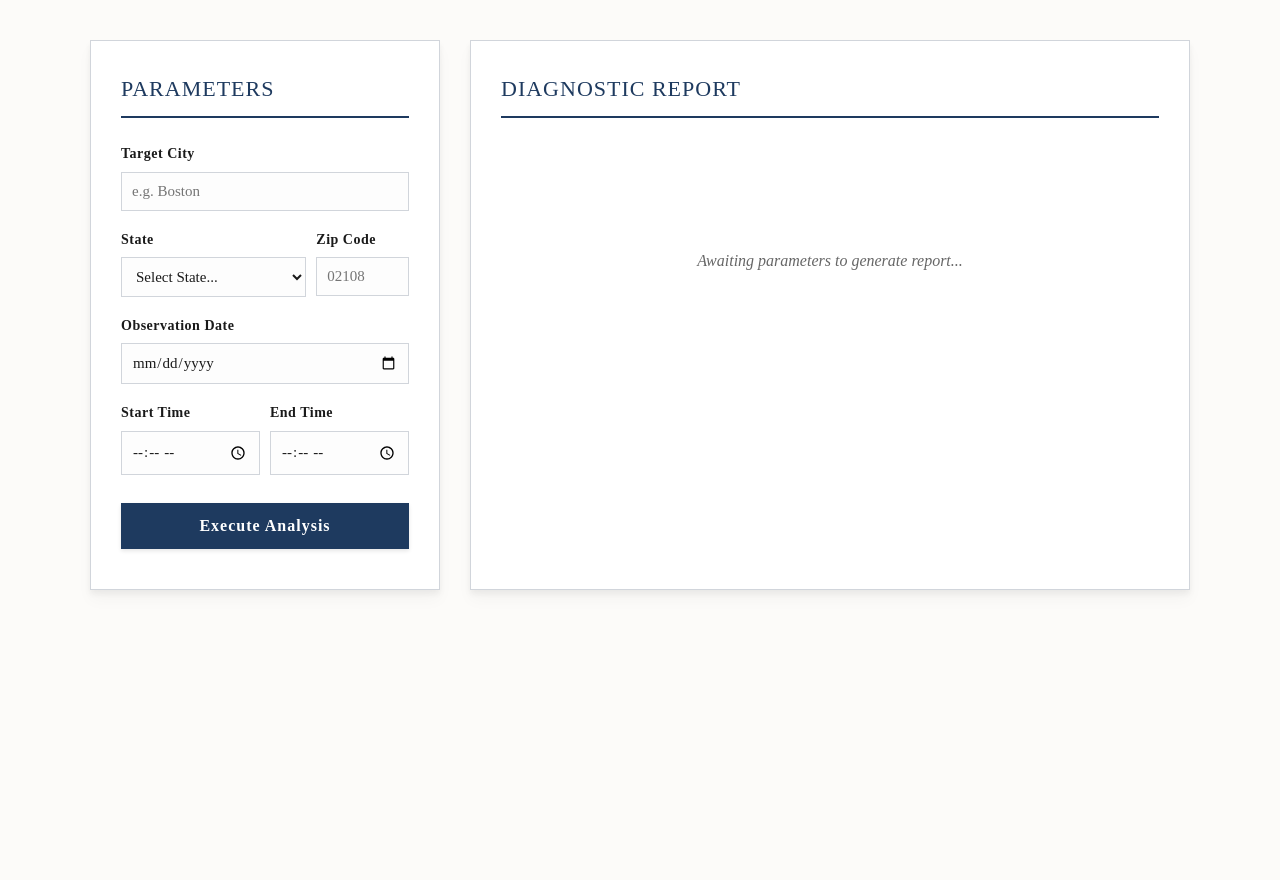
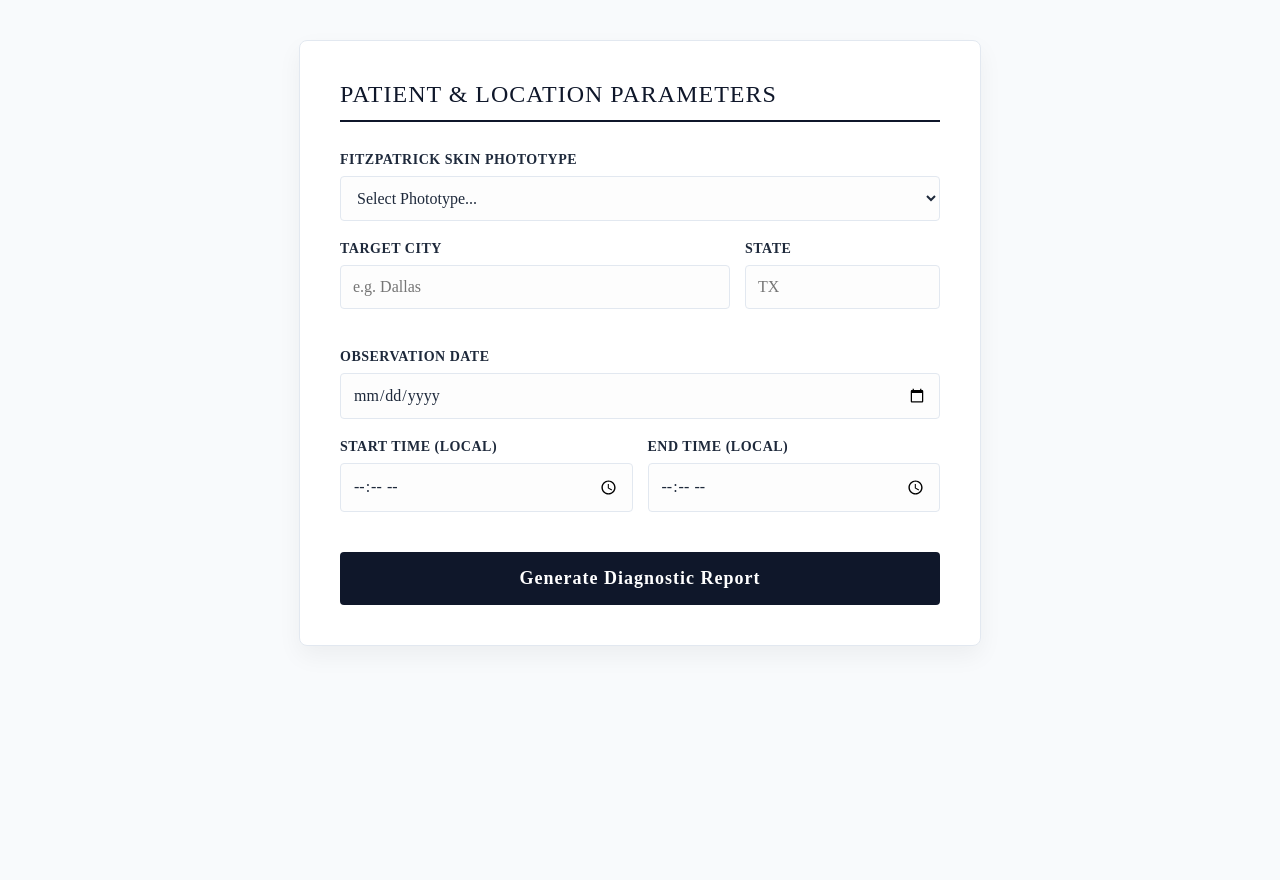
Before and after one commit to casestudy-stack/UV-Dashboard, a Flask app: page / in a window 1280 px wide. Before the commit the page ends 594 px from the top, so only its background shows below. Run offline with Flask 3, Linux system fonts and the light colour scheme.

Commit message:
Update index.html

```diff
--- a/templates/index.html
+++ b/templates/index.html
@@ -3,7 +3,7 @@
 <head>
     <meta charset="UTF-8">
     <meta name="viewport" content="width=device-width, initial-scale=1.0">
-    <title>UV Radiant Exposure Analysis</title>
+    <title>Clinical UV Dosimetry</title>
 
     <link rel="stylesheet" href="https://unpkg.com/leaflet@1.9.4/dist/leaflet.css" />
     <script src="https://unpkg.com/leaflet@1.9.4/dist/leaflet.js"></script>
@@ -11,11 +11,15 @@
 
     <style>
         :root {
-            --bg-color: #fcfbf9; /* Elegant ivory/off-white */
+            --bg-color: #f8fafc;
             --card-bg: #ffffff;
-            --text-main: #1a1a1a;
-            --navy-accent: #1e3a5f;
-            --border-color: #d1d5db;
+            --text-main: #1e293b;
+            --navy-accent: #0f172a;
+            --medical-blue: #0284c7;
+            --border-color: #e2e8f0;
+            --danger: #ef4444;
+            --warning: #f59e0b;
+            --safe: #22c55e;
         }
 
         body {
@@ -23,186 +27,190 @@
             background-color: var(--bg-color);
             color: var(--text-main);
             margin: 0;
-            padding: 40px 20px;
+            min-height: 100vh;
             display: flex;
             justify-content: center;
-            line-height: 1.6;
+            align-items: flex-start;
+            padding: 40px 20px;
         }
 
-        .dashboard-grid {
-            display: grid;
-            grid-template-columns: 350px 1fr;
-            gap: 30px;
-            max-width: 1100px;
+        /* --- SPA View Transitions --- */
+        .view-container {
+            display: none; /* Hidden by default */
             width: 100%;
+            max-width: 1000px;
+            animation: fadeIn 0.4s ease-out forwards;
+        }
+
+        .view-container.active {
+            display: block; /* Shows the active page */
+        }
+
+        @keyframes fadeIn {
+            from { opacity: 0; transform: translateY(15px); }
+            to { opacity: 1; transform: translateY(0); }
         }
 
         .panel {
             background: var(--card-bg);
             border: 1px solid var(--border-color);
-            padding: 30px;
-            box-shadow: 0 4px 6px rgba(0, 0, 0, 0.05), 0 10px 15px rgba(0, 0, 0, 0.03);
+            border-radius: 8px;
+            padding: 40px;
+            box-shadow: 0 10px 25px rgba(0, 0, 0, 0.05);
+            margin: 0 auto;
         }
+
+        .input-panel { max-width: 600px; }
 
         h2 {
             color: var(--navy-accent);
             margin-top: 0;
-            font-size: 22px;
+            font-size: 24px;
             font-weight: normal;
             text-transform: uppercase;
             letter-spacing: 1px;
             border-bottom: 2px solid var(--navy-accent);
-            padding-bottom: 10px;
-            margin-bottom: 25px;
+            padding-bottom: 12px;
+            margin-bottom: 30px;
         }
 
-        .form-group { margin-bottom: 18px; }
+        .form-row { display: flex; gap: 15px; margin-bottom: 20px; }
+        .form-group { flex: 1; margin-bottom: 20px; }
 
         label {
             display: block;
             color: var(--text-main);
             font-size: 14px;
             font-weight: bold;
-            margin-bottom: 6px;
+            margin-bottom: 8px;
             letter-spacing: 0.5px;
+            text-transform: uppercase;
         }
 
         input, select {
             width: 100%;
-            padding: 10px;
+            padding: 12px;
             background: #fdfdfd;
             border: 1px solid var(--border-color);
+            border-radius: 4px;
             color: var(--text-main);
             font-family: 'Times New Roman', Times, serif;
-            font-size: 15px;
+            font-size: 16px;
             box-sizing: border-box;
             transition: border-color 0.2s;
         }
 
         input:focus, select:focus {
             outline: none;
-            border-color: var(--navy-accent);
-            background: #ffffff;
+            border-color: var(--medical-blue);
         }
 
-        /* Classy, professional button */
-        button {
+        button.primary-btn {
             width: 100%;
-            padding: 14px;
-            margin-top: 10px;
+            padding: 16px;
             background-color: var(--navy-accent);
             color: white;
             font-family: 'Times New Roman', Times, serif;
-            font-size: 16px;
+            font-size: 18px;
             font-weight: bold;
             letter-spacing: 1px;
             border: none;
+            border-radius: 4px;
             cursor: pointer;
-            box-shadow: 0 2px 4px rgba(0,0,0,0.1);
             transition: background-color 0.2s;
         }
 
-        button:hover {
-            background-color: #112238;
+        button.primary-btn:hover { background-color: #1e293b; }
+        button:disabled { background-color: #94a3b8; cursor: not-allowed; }
+
+        /* Secondary Back Button */
+        button.back-btn {
+            background: none;
+            border: none;
+            color: var(--medical-blue);
+            font-family: 'Times New Roman', Times, serif;
+            font-size: 16px;
+            font-weight: bold;
+            cursor: pointer;
+            padding: 0;
+            margin-bottom: 20px;
+            text-decoration: underline;
         }
 
-        button:disabled {
-            background-color: #9ca3af;
-            cursor: not-allowed;
+        /* --- Report Page Styling --- */
+        .report-header {
+            display: flex;
+            justify-content: space-between;
+            align-items: center;
+            background: #f1f5f9;
+            padding: 20px;
+            border-radius: 6px;
+            margin-bottom: 30px;
+            border-left: 5px solid var(--medical-blue);
         }
 
-        /* Output Dashboard Styling */
-        .output-panel {
-            display: flex;
-            flex-direction: column;
-            gap: 25px;
-        }
+        .readout-block { text-align: left; }
+        .readout-title { font-size: 12px; font-weight: bold; text-transform: uppercase; color: #64748b; }
+        .readout-value { font-size: 32px; font-weight: bold; color: var(--navy-accent); margin-top: 5px; }
 
-        .data-readout {
-            font-size: 42px;
-            color: var(--navy-accent);
-            margin: 5px 0 15px 0;
+        .risk-badge {
+            padding: 8px 16px;
+            border-radius: 20px;
             font-weight: bold;
-            border-left: 4px solid var(--navy-accent);
-            padding-left: 15px;
-            background: #f8fafc;
+            color: white;
+            font-size: 14px;
+            text-transform: uppercase;
         }
 
         .grid-2 {
             display: grid;
             grid-template-columns: 1fr 1fr;
-            gap: 25px;
+            gap: 30px;
         }
 
-        #map {
-            height: 280px;
-            width: 100%;
-            border: 1px solid var(--border-color);
-            background: #eaeaea;
-        }
+        #map { height: 350px; width: 100%; border-radius: 6px; border: 1px solid var(--border-color); }
+        .chart-container { height: 350px; width: 100%; border: 1px solid var(--border-color); border-radius: 6px; padding: 15px; box-sizing: border-box; }
 
-        .chart-container {
-            position: relative;
-            height: 280px;
-            width: 100%;
-            border: 1px solid var(--border-color);
-            padding: 10px;
-            box-sizing: border-box;
-        }
-
-        #status-text {
-            font-style: italic;
-            color: #666;
-            text-align: center;
-            margin-top: 10px;
+        #loading-overlay {
+            display: none;
+            position: fixed; top: 0; left: 0; width: 100%; height: 100%;
+            background: rgba(255,255,255,0.9);
+            justify-content: center; align-items: center;
+            font-size: 24px; font-weight: bold; color: var(--medical-blue);
+            z-index: 1000;
         }
     </style>
 </head>
 <body>
 
-<div class="dashboard-grid">
-    <div class="panel">
-        <h2>Parameters</h2>
+<div id="loading-overlay">Compiling Clinical Data...</div>
+
+<div id="input-view" class="view-container active">
+    <div class="panel input-panel">
+        <h2>Patient & Location Parameters</h2>
         <form id="uvForm">
+
             <div class="form-group">
-                <label>Target City</label>
-                <input type="text" id="city" placeholder="e.g. Boston" required>
-            </div>
-            <div style="display: flex; gap: 10px;">
-                <div class="form-group" style="flex: 2;">
-                    <label>State</label>
-                    <select id="state" required>
-                        <option value="">Select State...</option>
-                        <option value="AL">Alabama</option><option value="AK">Alaska</option>
-                        <option value="AZ">Arizona</option><option value="AR">Arkansas</option>
-                        <option value="CA">California</option><option value="CO">Colorado</option>
-                        <option value="CT">Connecticut</option><option value="DE">Delaware</option>
-                        <option value="FL">Florida</option><option value="GA">Georgia</option>
-                        <option value="HI">Hawaii</option><option value="ID">Idaho</option>
-                        <option value="IL">Illinois</option><option value="IN">Indiana</option>
-                        <option value="IA">Iowa</option><option value="KS">Kansas</option>
-                        <option value="KY">Kentucky</option><option value="LA">Louisiana</option>
-                        <option value="ME">Maine</option><option value="MD">Maryland</option>
-                        <option value="MA">Massachusetts</option><option value="MI">Michigan</option>
-                        <option value="MN">Minnesota</option><option value="MS">Mississippi</option>
-                        <option value="MO">Missouri</option><option value="MT">Montana</option>
-                        <option value="NE">Nebraska</option><option value="NV">Nevada</option>
-                        <option value="NH">New Hampshire</option><option value="NJ">New Jersey</option>
-                        <option value="NM">New Mexico</option><option value="NY">New York</option>
-                        <option value="NC">North Carolina</option><option value="ND">North Dakota</option>
-                        <option value="OH">Ohio</option><option value="OK">Oklahoma</option>
-                        <option value="OR">Oregon</option><option value="PA">Pennsylvania</option>
-                        <option value="RI">Rhode Island</option><option value="SC">South Carolina</option>
-                        <option value="SD">South Dakota</option><option value="TN">Tennessee</option>
-                        <option value="TX">Texas</option><option value="UT">Utah</option>
-                        <option value="VT">Vermont</option><option value="VA">Virginia</option>
-                        <option value="WA">Washington</option><option value="WV">West Virginia</option>
-                        <option value="WI">Wisconsin</option><option value="WY">Wyoming</option>
+                <label>Fitzpatrick Skin Phototype</label>
+                <select id="skinType" required>
+                    <option value="">Select Phototype...</option>
+                    <option value="I">Type I - Pale white (Always burns, never tans)</option>
+                    <option value="II">Type II - Fair (Usually burns, tans minimally)</option>
+                    <option value="III">Type III - Light brown (Sometimes burns, usually tans)</option>
+                    <option value="IV">Type IV - Moderate brown (Rarely burns, always tans)</option>
+                    <option value="V">Type V - Dark brown (Very rarely burns)</option>
+                    <option value="VI">Type VI - Deeply pigmented (Never burns)</option>
                 </select>
             </div>
+
+            <div class="form-row">
+                <div class="form-group" style="flex: 2;">
+                    <label>Target City</label>
+                    <input type="text" id="city" placeholder="e.g. Dallas" required>
+                </div>
                 <div class="form-group" style="flex: 1;">
-                    <label>Zip Code</label>
-                    <input type="text" id="zip" placeholder="02108">
+                    <label>State</label>
+                    <input type="text" id="state" placeholder="TX" maxlength="2" required>
                 </div>
             </div>
 
@@ -211,41 +219,45 @@
                 <input type="date" id="date" required>
             </div>
 
-            <div style="display: flex; gap: 10px;">
-                <div class="form-group" style="flex: 1;">
-                    <label>Start Time</label>
+            <div class="form-row">
+                <div class="form-group">
+                    <label>Start Time (Local)</label>
                     <input type="time" id="startTime" required>
                 </div>
-                <div class="form-group" style="flex: 1;">
-                    <label>End Time</label>
+                <div class="form-group">
+                    <label>End Time (Local)</label>
                     <input type="time" id="endTime" required>
                 </div>
             </div>
 
-            <button type="submit" id="submitBtn">Execute Analysis</button>
-            <div id="status-text"></div>
+            <button type="submit" id="submitBtn" class="primary-btn">Generate Diagnostic Report</button>
         </form>
     </div>
-
-    <div class="panel output-panel">
-        <h2>Diagnostic Report</h2>
-
-        <div id="standby-text" style="text-align: center; color: #666; font-style: italic; margin-top: 80px;">
-            Awaiting parameters to generate report...
 </div>
 
-        <div id="results-container" style="display: none;">
-            <label style="color: #666; text-transform: uppercase;">Calculated Broadband UV Radiant Exposure</label>
-            <div class="data-readout" id="main-readout">0 J/m²</div>
+<div id="report-view" class="view-container">
+    <div class="panel">
+        <button id="backBtn" class="back-btn">← Run New Patient Scan</button>
+        <h2>Dosimetry & Photobiology Report</h2>
+
+        <div class="report-header">
+            <div class="readout-block">
+                <div class="readout-title">Total Broadband Exposure</div>
+                <div class="readout-value" id="broadband-readout">0 J/m²</div>
+            </div>
+            <div class="readout-block" style="text-align: right;">
+                <div class="readout-title">Clinical Sunburn Risk</div>
+                <div id="risk-badge" class="risk-badge" style="background: var(--safe); margin-top: 10px; display: inline-block;">Safe</div>
+            </div>
+        </div>
 
         <div class="grid-2">
             <div>
-                    <label style="color: #666; text-transform: uppercase;">Location Mapping</label>
+                <label>Satellite Telemetry Location</label>
                 <div id="map"></div>
             </div>
-
             <div>
-                    <label style="color: #666; text-transform: uppercase;">Exposure Visualization</label>
+                <label>Erythemal Threshold Analysis</label>
                 <div class="chart-container">
                     <canvas id="uvChart"></canvas>
                 </div>
@@ -253,46 +265,48 @@
         </div>
     </div>
 </div>
-</div>
 
 <script>
-    // Set Chart.js global font to match our theme
     Chart.defaults.font.family = "'Times New Roman', Times, serif";
-    Chart.defaults.color = "#1a1a1a";
+    Chart.defaults.color = "#1e293b";
 
     let map = null;
     let marker = null;
     let uvChart = null;
 
+    // Standard Minimal Erythemal Dose (MED) J/m2 thresholds based on Fitzpatrick Type
+    const fitzMED = { "I": 200, "II": 250, "III": 300, "IV": 450, "V": 600, "VI": 1000 };
+
+    // PAGE NAVIGATION LOGIC
+    const inputView = document.getElementById('input-view');
+    const reportView = document.getElementById('report-view');
+    const overlay = document.getElementById('loading-overlay');
+
+    document.getElementById('backBtn').addEventListener('click', () => {
+        reportView.classList.remove('active');
+        inputView.classList.add('active');
+    });
+
     document.getElementById('uvForm').addEventListener('submit', async function(e) {
         e.preventDefault();
-        const btn = document.getElementById('submitBtn');
-        const status = document.getElementById('status-text');
-        const results = document.getElementById('results-container');
-        const standby = document.getElementById('standby-text');
+        overlay.style.display = "flex";
 
-        btn.disabled = true;
-        status.innerText = "Processing location data...";
-        standby.style.display = "none";
-
+        const skinType = document.getElementById('skinType').value;
         const city = document.getElementById('city').value;
         const state = document.getElementById('state').value;
-        const zip = document.getElementById('zip').value;
 
         try {
             // Geocoding
-            const geoQuery = `${city}, ${state} ${zip} USA`;
+            const geoQuery = `${city}, ${state} USA`;
             const geoUrl = `https://nominatim.openstreetmap.org/search?format=json&q=${encodeURIComponent(geoQuery)}&limit=1`;
             const geoResponse = await fetch(geoUrl);
             const geoData = await geoResponse.json();
 
-            if (geoData.length === 0) throw new Error("Location not found. Please verify spelling.");
-
+            if (geoData.length === 0) throw new Error("Location not found.");
             const lat = geoData[0].lat;
             const lon = geoData[0].lon;
 
-            // Fetch Data from Python Backend
-            status.innerText = "Querying NREL database...";
+            // Fetch Python Backend Data
             const payload = {
                 latitude: lat,
                 longitude: lon,
@@ -310,59 +324,69 @@
 
             if(!data.success) throw new Error(data.error);
 
-            // Update the UI
-            results.style.display = "block";
-            status.innerText = "Analysis complete.";
-            setTimeout(() => status.innerText = "", 3000); // Clear status after 3 seconds
+            const broadband = data.results.broadband_uvr_j_m2;
 
-            // Bold critical info
-            const dose = data.results.broadband_uvr_j_m2;
-            document.getElementById('main-readout').innerText = dose.toLocaleString() + " J/m²";
+            // CLINICAL ESTIMATION: Erythemally-weighted UV is roughly 0.2% of raw solar broadband.
+            const erythemalDose = broadband * 0.002;
+            const patientMED = fitzMED[skinType];
 
-            // Update the Map (Clean Light Theme)
+            // Update UI Readouts
+            document.getElementById('broadband-readout').innerText = broadband.toLocaleString() + " J/m²";
+
+            const badge = document.getElementById('risk-badge');
+            if (erythemalDose >= patientMED) {
+                badge.innerText = "High (Burn Likely)";
+                badge.style.background = "var(--danger)";
+            } else if (erythemalDose >= (patientMED * 0.5)) {
+                badge.innerText = "Moderate (Caution)";
+                badge.style.background = "var(--warning)";
+            } else {
+                badge.innerText = "Low (Safe)";
+                badge.style.background = "var(--safe)";
+            }
+
+            // Switch Pages
+            overlay.style.display = "none";
+            inputView.classList.remove('active');
+            reportView.classList.add('active');
+
+            // Render Map (Timeout ensures map renders correctly inside newly visible div)
+            setTimeout(() => {
                 if (!map) {
                     map = L.map('map').setView([lat, lon], 12);
                     L.tileLayer('https://{s}.basemaps.cartocdn.com/light_all/{z}/{x}/{y}{r}.png', {
-                    attribution: '&copy; OpenStreetMap contributors & CartoDB'
+                        attribution: '&copy; OpenStreetMap'
                     }).addTo(map);
                 } else {
                     map.setView([lat, lon], 12);
                 }
                 if (marker) map.removeLayer(marker);
-            // Elegant Navy Marker
-            marker = L.circleMarker([lat, lon], { color: '#1e3a5f', fillColor: '#1e3a5f', radius: 6, fillOpacity: 0.8 }).addTo(map);
+                marker = L.circleMarker([lat, lon], { color: '#0284c7', radius: 8, fillOpacity: 0.8 }).addTo(map);
+                map.invalidateSize();
+            }, 100);
 
-            // Build the Chart
+            // Render Chart
             const ctx = document.getElementById('uvChart').getContext('2d');
             if (uvChart) uvChart.destroy();
 
             uvChart = new Chart(ctx, {
                 type: 'bar',
                 data: {
-                    labels: ['Calculated Dose', 'Reference Average'],
+                    labels: ['Est. Erythemal Dose Received', `Patient Burn Threshold (Type ${skinType})`],
                     datasets: [{
-                        label: 'Radiant Exposure (J/m²)',
-                        data: [dose, 250000],
-                        backgroundColor: ['#1e3a5f', '#d1d5db'],
-                        borderWidth: 0
+                        data: [erythemalDose, patientMED],
+                        backgroundColor: [ (erythemalDose > patientMED ? '#ef4444' : '#0284c7'), '#94a3b8']
                     }]
                 },
                 options: {
-                    responsive: true,
-                    maintainAspectRatio: false,
-                    plugins: { legend: { display: false } },
-                    scales: {
-                        y: { beginAtZero: true, grid: { color: '#eaeaea' } },
-                        x: { grid: { display: false } }
-                    }
+                    responsive: true, maintainAspectRatio: false,
+                    plugins: { legend: { display: false } }
                 }
             });
 
         } catch (error) {
-            status.innerText = `Error: ${error.message}`;
-            status.style.color = "red";
-        } finally {
-            btn.disabled = false;
+            overlay.style.display = "none";
+            alert(`Error: ${error.message}`);
         }
     });
 </script>
```
Lines whose indentation alone changed are shown as unchanged.
